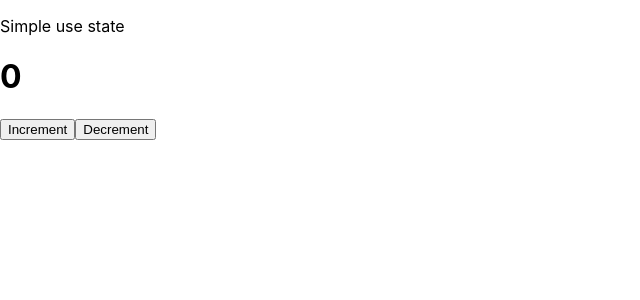
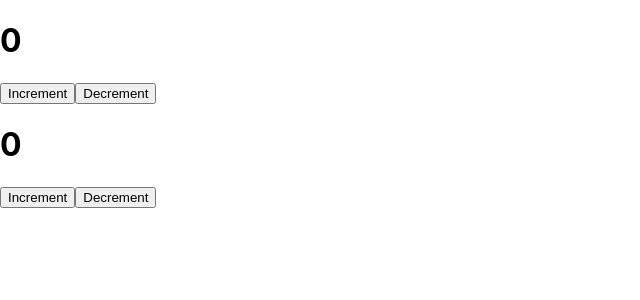
Before and after one commit to hafizip00/hooks, a React (Create React App) app: page / in a window 1280 px wide. Shown: the top 300 px of the page, without its empty margins (0-640 px from the left). Built offline with nearby package versions, Linux system fonts and the light colour scheme.

Commit message:
Second Hook

```diff
--- a/src/App.js
+++ b/src/App.js
@@ -2,12 +2,14 @@
 import './App.css';
 import { useState , useEffect} from 'react'
 import UseState from './Hooks/UseState';
+import UseEffects from './Hooks/UseEffects';
 
 function App() {
 
   return (
    <>
-   <UseState/>
+   {/* <UseState/>  */}
+   <UseEffects/>
    </>
 
   );
--- /dev/null
+++ b/src/Hooks/UseEffects.js
@@ -0,0 +1,41 @@
+import {React ,useState, useEffect} from 'react'
+
+function UseEffects() {
+// this Work after every render like lifcycle methods
+    const [count , setCount] = useState(0);
+    const [countTwo , setCountTwo] = useState(0);
+    useEffect(()=>{
+        console.log("Runner useEffects  Hook");
+    })
+
+    // Abbove Implementation without dependency
+
+    useEffect(()=>{
+            console.log("Runner Two");
+    }, [count])
+
+    // With Implementation of Dependdency Aray
+
+
+    useEffect(()=>{
+        console.log("Clean up Hook");
+
+        return (()=>{
+            console.log("This will run after each completion of render...");
+        })
+    }, [])
+  return (
+    <div>
+        <h1>{count}</h1>
+        <button onClick={() => setCount(count + 1)}>Increment</button>
+        <button onClick={() => setCount(count - 1)}>Decrement</button>
+
+        <h1>{countTwo}</h1>
+        <button onClick={() => setCountTwo(countTwo + 1)}>Increment</button>
+        <button onClick={() => setCountTwo(countTwo - 1)}>Decrement</button>
+
+    </div>
+  )
+}
+
+export default UseEffects
--- a/src/Hooks/UseState.js
+++ b/src/Hooks/UseState.js
@@ -18,7 +18,6 @@ const run = ()=>{ // This will run everytime I render
 
 
 
-
   return (
     <div>
         <p>
```
